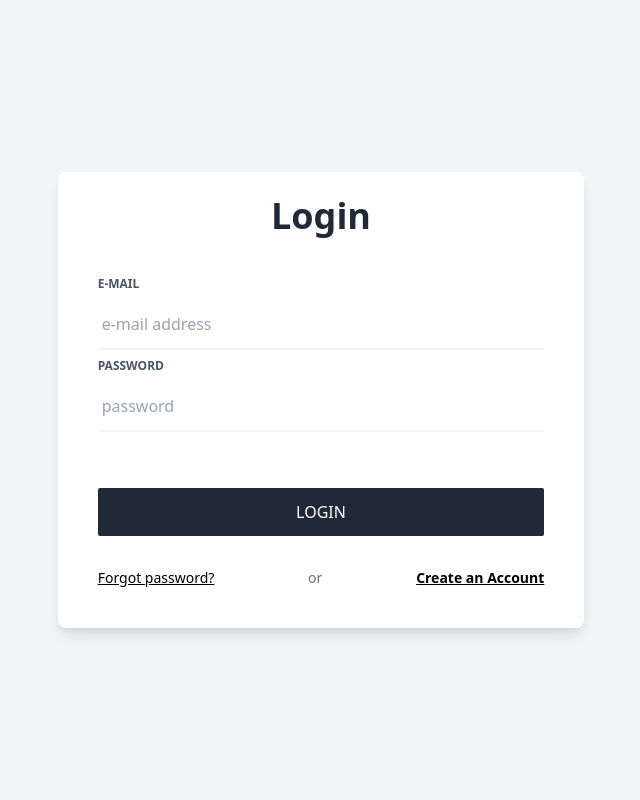
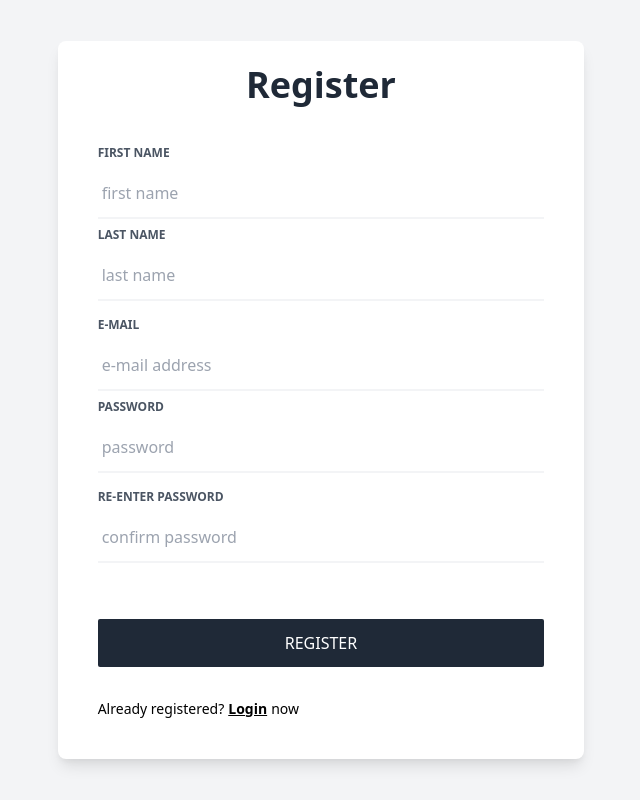
Before and after one commit to KazimAli7/EventCalender, a React (Create React App) app: page /register in a window 1280 px wide. Shown: the whole page, without its empty margins (319-959 px from the left). Built offline with nearby package versions, Linux system fonts and the light colour scheme.

Commit message:
adding register route

```diff
--- a/src/App.tsx
+++ b/src/App.tsx
@@ -1,30 +1,33 @@
+import { useEffect } from 'react';
 import { useSelector } from 'react-redux';
-import { BrowserRouter, Route, Switch } from 'react-router-dom';
+import {
+  BrowserRouter, useHistory,
+} from 'react-router-dom';
 
-import Login from './Routes/auth/Login';
-import Register from './Routes/auth/Register';
-import Calender from './Routes/Calender';
+import AuthRoute from './Routes/AuthRoute';
+import DashboardRoute from './Routes/DashboardRoute';
 
 function App() {
   const loggedIn = useSelector((state: any) => state.notify.loggedIn);
-  console.log('checking loggedin value', loggedIn);
+  const history = useHistory();
+  // console.log('checking loggedin value', loggedIn);
+  useEffect(() => {
+    if (loggedIn) {
+      history.push('/register');
+    } else {
+      // history.push('/login');
+    }
+  }, [loggedIn]);
   return (
     <BrowserRouter>
       <div className="App">
         {
             loggedIn
               ? (
-                <div className="p-4">
-                  <Switch>
-                    <Route path="/" component={Calender} />
-                  </Switch>
-                </div>
+                <DashboardRoute />
               )
               : (
-                <Switch>
-                  <Route path="/" component={Login} />
-                  <Route path="/register" component={Register} />
-                </Switch>
+                <AuthRoute />
               )
           }
       </div>
--- /dev/null
+++ b/src/Routes/AuthRoute.tsx
@@ -0,0 +1,14 @@
+import { Route, Switch } from 'react-router';
+import Login from './auth/Login';
+import Register from './auth/Register';
+
+function AuthRoute() {
+  return (
+    <Switch>
+      <Route path="/" exact component={Login} />
+      <Route path="/register" component={Register} />
+    </Switch>
+  );
+}
+
+export default AuthRoute;
--- /dev/null
+++ b/src/Routes/DashboardRoute.tsx
@@ -0,0 +1,13 @@
+import { Route, Switch } from 'react-router';
+
+import Calender from './Calender';
+
+function DashboardRoute() {
+  return (
+    <Switch>
+      <Route path="/calender" exact component={Calender} />
+    </Switch>
+  );
+}
+
+export default DashboardRoute;
--- a/src/Routes/auth/Register.tsx
+++ b/src/Routes/auth/Register.tsx
@@ -1,9 +1,14 @@
 /* eslint-disable jsx-a11y/click-events-have-key-events */
 /* eslint-disable jsx-a11y/label-has-associated-control */
-import { FormEvent, useEffect } from 'react';
-import { useSelector } from 'react-redux';
+import { FormEvent } from 'react';
+import { useDispatch, useSelector } from 'react-redux';
+// import { useSelector } from 'react-redux';
 // import { useDispatch, useSelector } from 'react-redux';
 import { useHistory } from 'react-router-dom';
+import {
+  SET_CONFPASSWORD, SET_EMAIL, SET_FIRSTNAME, SET_LASTNAME, SET_PASSWORD,
+} from '../../redux/reducers/AuthReducer';
+import { VALUE_UPDATE } from '../../redux/reducers/NotifierReducer';
 
 // import {
 //   CreateUser, SetConfPassword, SetEmail, SetFirstName, SetLastName, SetPassword,
@@ -13,20 +18,41 @@ import { useHistory } from 'react-router-dom';
 
 function Register() {
   const history = useHistory();
-  //   const dispatch = useDispatch();
-  const firstName = useSelector((state: any) => state.auth.firstname);
-  const lastName = useSelector((state: any) => state.auth.lastname);
-  const email = useSelector((state: any) => state.auth.email);
-  const password = useSelector((state: any) => state.auth.password);
-  const confPassword = useSelector((state: any) => state.auth.confpassword);
-  const loggedIn = useSelector((state: any) => state.auth.loggedIn);
-  const autherror = useSelector((state: any) => state.auth.autherror);
+  const dispatch = useDispatch();
+  const {
+    firstName, lastName, email, password, confPassword,
+  } = useSelector((state: any) => state.auth);
 
-  useEffect(() => {
-    if (loggedIn) {
-      history.push('/main');
+  const { authError } = useSelector((state: any) => state.notify.authError);
+
+  // useEffect(() => {
+  //   if (loggedIn) {
+  //     history.push('/main');
+  //   }
+  // }, [loggedIn]);
+
+  const handleChange = (key: string, value: string) => {
+    if (key === 'email') {
+      dispatch(SET_EMAIL(value));
+      dispatch(VALUE_UPDATE());
     }
-  }, [loggedIn]);
+    if (key === 'password') {
+      dispatch(SET_PASSWORD(value));
+      dispatch(VALUE_UPDATE());
+    }
+    if (key === 'lname') {
+      dispatch(SET_LASTNAME(value));
+      dispatch(VALUE_UPDATE());
+    }
+    if (key === 'fname') {
+      dispatch(SET_FIRSTNAME(value));
+      dispatch(VALUE_UPDATE());
+    }
+    if (key === 'confpassword') {
+      dispatch(SET_CONFPASSWORD(value));
+      dispatch(VALUE_UPDATE());
+    }
+  };
 
   const handleSubmit = async (evt: FormEvent<HTMLFormElement>) => {
     evt.preventDefault();
@@ -78,7 +104,7 @@ function Register() {
               name="fname"
               placeholder="first name"
               value={firstName}
-            //   onChange={(e) => dispatch(SetFirstName(e.target.value))}
+              onChange={(e) => handleChange('fname', e.target.value)}
               autoComplete=""
               className="block w-full py-3 px-1 mt-2
                     text-gray-800 appearance-none
@@ -94,7 +120,7 @@ function Register() {
               name="lname"
               placeholder="last name"
               value={lastName}
-            //   onChange={(e) => dispatch(SetLastName(e.target.value))}
+              onChange={(e) => handleChange('lname', e.target.value)}
               autoComplete=""
               className="block w-full py-3 px-1 mt-2 mb-4
                     text-gray-800 appearance-none
@@ -109,7 +135,7 @@ function Register() {
               name="email"
               placeholder="e-mail address"
               value={email}
-            //   onChange={(e) => dispatch(SetEmail(e.target.value))}
+              onChange={(e) => handleChange('email', e.target.value)}
               autoComplete="email"
               className="block w-full py-3 px-1 mt-2
                     text-gray-800 appearance-none
@@ -124,7 +150,7 @@ function Register() {
               type="password"
               name="password"
               value={password}
-            //   onChange={(e) => dispatch(SetPassword(e.target.value))}
+              onChange={(e) => handleChange('password', e.target.value)}
               placeholder="password"
               autoComplete="current-password"
               className="block w-full py-3 px-1 mt-2 mb-4
@@ -140,7 +166,7 @@ function Register() {
               type="password"
               name="confpassword"
               value={confPassword}
-            //   onChange={(e) => dispatch(SetConfPassword(e.target.value))}
+              onChange={(e) => handleChange('confpassword', e.target.value)}
               placeholder="confirm password"
               autoComplete="current-password"
               className="block w-full py-3 px-1 mt-2 mb-4
@@ -159,17 +185,17 @@ function Register() {
               Register
             </button>
             {
-              autherror && autherror
+              authError && authError
                 ? (
                   <div className="text-red-500 mt-8 uppercase text-center font-small">
-                    {autherror}
+                    {authError}
                   </div>
                 ) : null
             }
             <div className="sm:flex sm:flex-wrap mt-8 sm:mb-4 text-sm text-center">
               Already registered?
               {' '}
-              <a href="login" onClick={() => history.push('/')} className=" btn p-0 px-1 underline">
+              <a href="/" onClick={() => history.push('/')} className=" btn p-0 px-1 underline">
                 Login
               </a>
               {' '}
```
Also changed, not shown: 1 other file (tests, documents, lock files or other folders).
